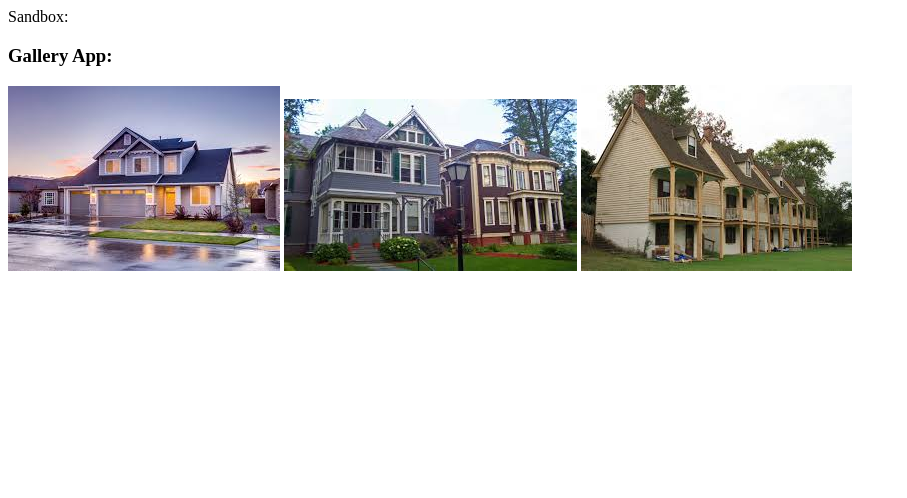
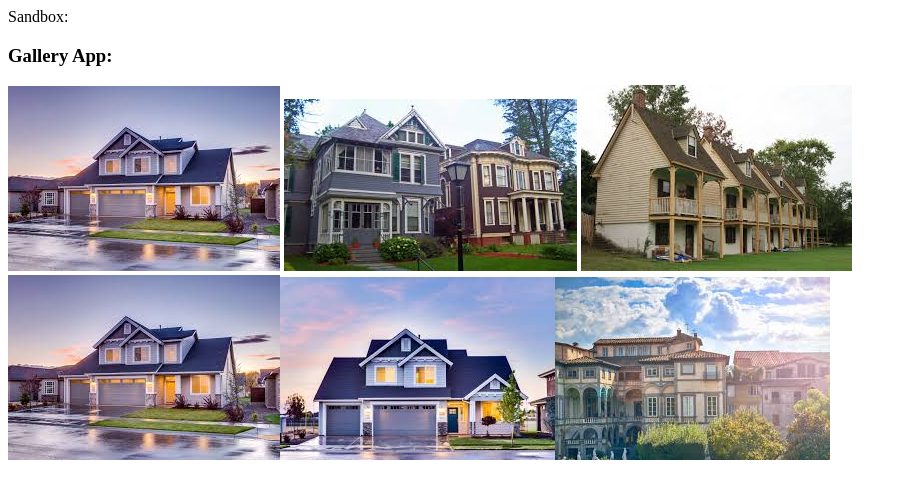
Before and after one commit to olsen-andrew/CIT_261, a plain HTML site: page index.html in a window 1280 px wide. Both pictures are taken after a click on the picture 144 px from the left and 178 px from the top of the page. Shown: the whole page, without its empty margins (0-907 px from the left). Drawn offline with Linux system fonts and the light colour scheme.

Commit message:
done for the night

```diff
--- a/index.html
+++ b/index.html
@@ -7,9 +7,9 @@
 	<body>
 		<span>Sandbox:</span>
 		<h3>Gallery App:</h3>
-		<img class="thm gallery" src="galleries/h1.jpg" alt="house" name="houses" data-images='{"files":["h1.jpg","h2.jpg","h6.jpg"]}'/>
-		<img class="thm gallery" src="galleries/h4.jpg" alt="house" name="houses2" data-images='{"files":["h3.jpg","h4.jpg","h5.jpg"]}' />
-		<img class="thm gallery" src="galleries/h3.jpg" alt="house" name="houses3" data-images='{"files":["h6.jpg","h2.jpg","h3.jpg"]}' />
+		<img class="thm galleryThm" src="galleries/h1.jpg" alt="house" name="houses" data-images='{"files":["h1.jpg","h2.jpg","h6.jpg"]}'/>
+		<img class="thm galleryThm" src="galleries/h4.jpg" alt="house" name="houses2" data-images='{"files":["h3.jpg","h4.jpg","h5.jpg"]}' />
+		<img class="thm galleryThm" src="galleries/h3.jpg" alt="house" name="houses3" data-images='{"files":["h6.jpg","h2.jpg","h3.jpg"]}' />
 		<script type="text/javascript" src="js/galleries.js"></script>
 	</body>
 </html>
--- a/js/galleries.js
+++ b/js/galleries.js
@@ -1,24 +1,18 @@
-function addGalToPage(){
 
-}
 
 //object constructor for galleries
 var galleries = [];
 function Gallery(name, images){
-	var htmlEl = "<div class='gallery'></div>";
-
 	this.title = name;
 	this.images = images;
 	this.numSlides = function(){
 
 	};
-	alert(name);
-	addGalToPage();
 }
 
 //check for browser support
 if(document.getElementsByClassName){
-	var getGalleries = document.getElementsByClassName('gallery');
+	var getGalleries = document.getElementsByClassName('galleryThm');
 } else{
 	alert("Your Browser is Out of Date.");
 }
@@ -26,11 +20,23 @@ if(document.getElementsByClassName){
 // onClick -> this function
 var thisGallery = function(){
 	var images = JSON.parse(this.getAttribute("data-images"));
-
-	console.log(images.files);
+	console.log(images.files.length);
 	var galName = this.getAttribute("name");
 	var g = new Gallery(galName);
 	galleries.push(g);
+
+	//add gallery to page
+	var body = document.getElementsByTagName('body')[0],
+        div = document.createElement('div');
+    div.id = galName;
+    div.className = 'gallery';
+    body.appendChild(div);
+    for (var i = 0; i < images.files.length;i++){
+    	var div = document.getElementById(galName),
+    		img = document.createElement('img');
+    	img.src = 'galleries/'+images.files[i];
+    	div.appendChild(img);
+    }
 }
 
 // add event listeners for each gallery thumb
```
Also changed, not shown: css/main.css (line endings or trailing spaces).
